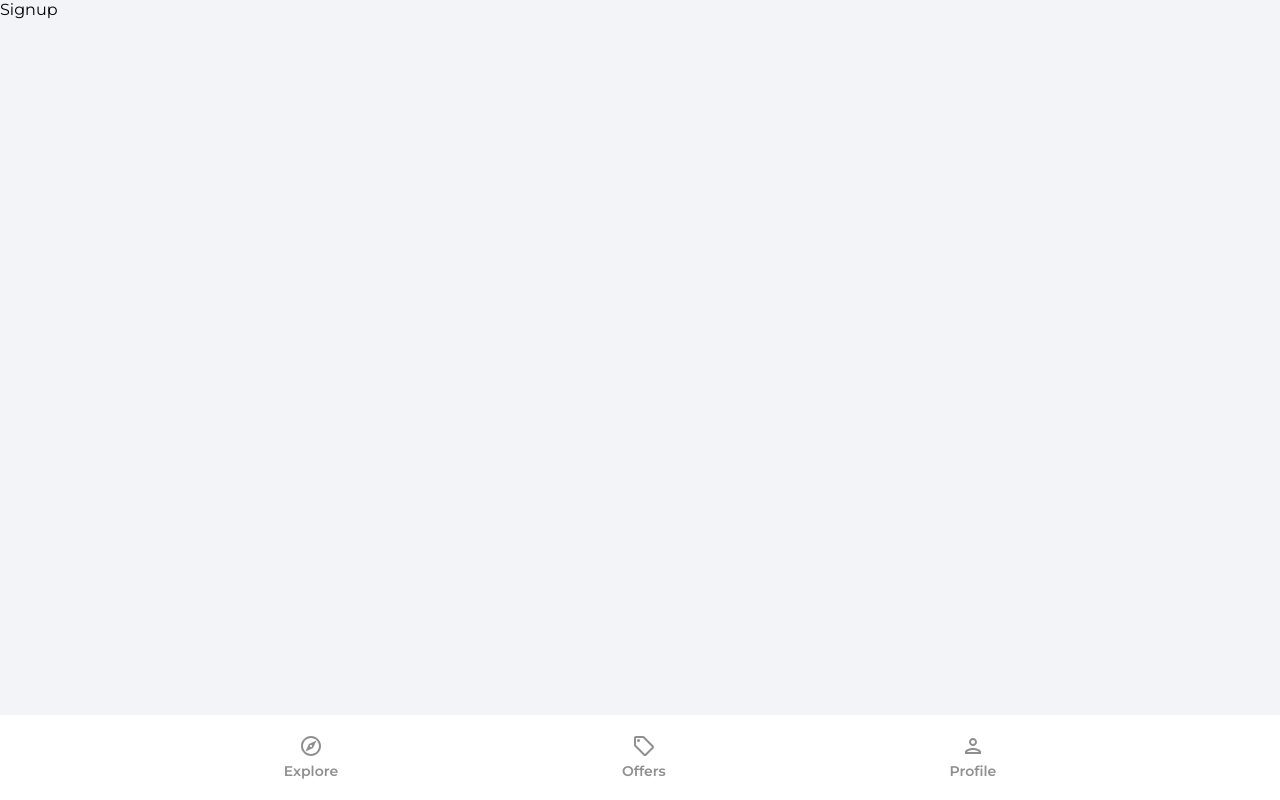
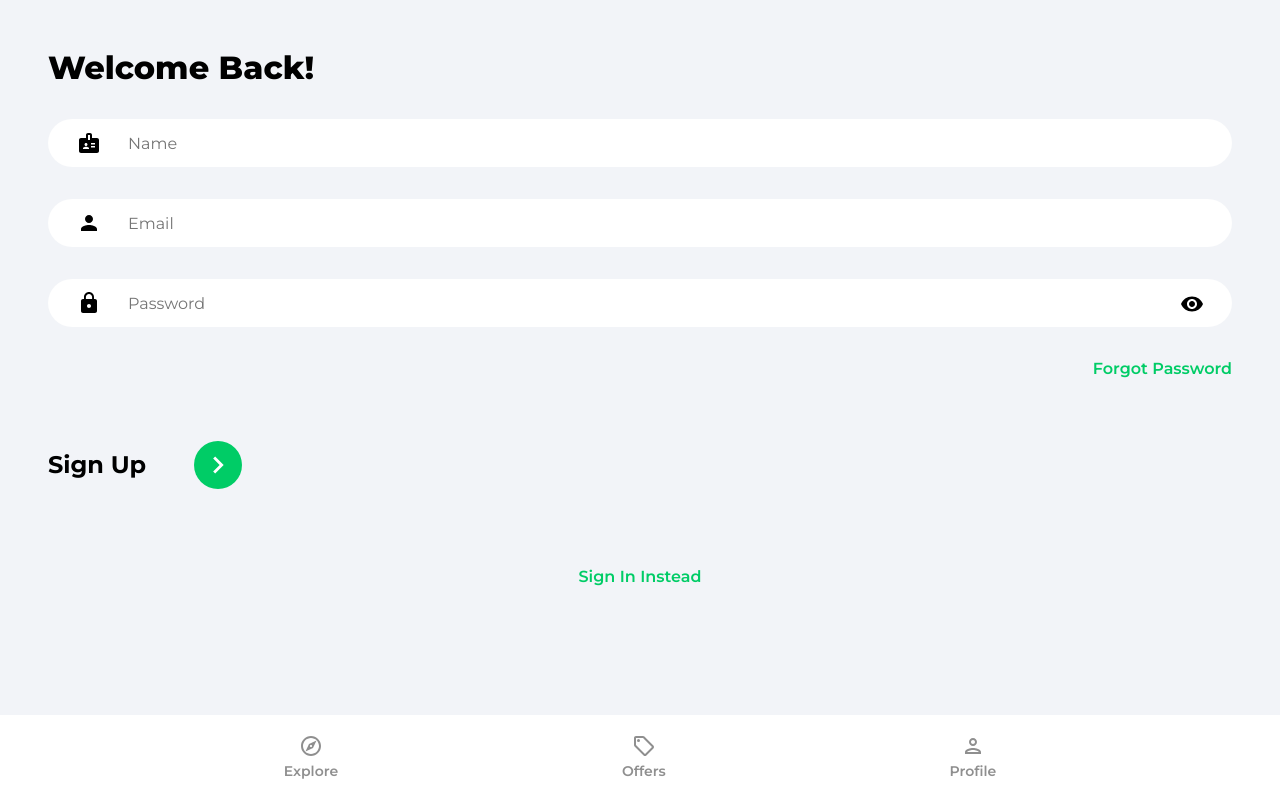
Before and after one commit to LucianSoto/House-Marketplace, a React (Create React App) app in the folder house-marketplace/: page /sign-up in a window 1280 px wide. Built offline with nearby package versions, Linux system fonts and the light colour scheme.

Commit message:
Implemented SignIn & SignUp components

```diff
--- a/house-marketplace/src/App.jsx
+++ b/house-marketplace/src/App.jsx
@@ -4,8 +4,8 @@
 import ForgotPassword from './pages/ForgotPassword'
 import Offers from './pages/Offers'
 import Profile from './pages/Profile'
-import Signin from './pages/Signin'
-import Signup from './pages/Signup'
+import SignIn from './pages/SignIn'
+import SignUp from './pages/SignUp'
 
 function App() {
   return (
@@ -15,8 +15,8 @@
           <Route path='/' element={<Explore />} />
           <Route path='/Offers' element={<Offers />} />
           <Route path='/profile' element={<Profile />} />
-          <Route path='/sign-in' element={<Signin />} />
-          <Route path='/sign-up' element={<Signup />} />
+          <Route path='/sign-in' element={<SignIn />} />
+          <Route path='/sign-up' element={<SignUp />} />
           <Route path='/forgot-password' element={<ForgotPassword />} />
         </Routes>
         <Navbar/>
--- a/house-marketplace/src/pages/Signin.jsx
+++ b/house-marketplace/src/pages/Signin.jsx
@@ -1,11 +1,78 @@
-import React from 'react'
+import { useState } from 'react'
+import { Link, useNavigate } from 'react-router-dom'
+import { ReactComponent as ArrowRightIcon } from '../assets/svg/keyboardArrowRightIcon.svg'
+import visibilityIcon from '../assets/svg/visibilityIcon.svg'
 
-function Signin() {
+function SignIn() {
+  const [showPassword, setShowPassword] = useState(false)
+  const [formData, setFormData] = useState({
+    email: '',
+    password: '',
+  })
+
+  const {email, password} = formData
+
+  const navigate = useNavigate
+
+  const onChange = (e) => {
+    setFormData((prevState) => ({
+      ...prevState,
+      [e.target.id]: e.target.value,
+    }))
+  }
+
   return (
-    <div>
-      Signin
-    </div>
+    <>
+      <div className="pageContainer">
+        <header>
+          <p className="pageHeader">Welcome Back!</p>
+        </header>
+
+        <main>
+          <form >
+            <input
+              type="email"
+              className='emailInput'
+              placeholder='Email'
+              id='email'
+              value={email}
+              onChange={onChange}
+            />
+
+            <div className="passwordInputDiv">
+              <input
+                type={showPassword ? 'text' : 'password'}
+                className='passwordInput'
+                placeholder='Password'
+                id='password'
+              />
+
+              <img
+                src={visibilityIcon}
+                alt="show password"
+                className="showPassword"
+                onClick={()=>
+                setShowPassword((prevState) => !prevState)}
+              />
+            </div>
+
+            <Link to='/forgot-password' className='forgotPasswordLink'>
+              Forgot Password
+            </Link>
+
+            <div className="signInBar">
+              <p className="signInText">Sign In</p>
+              <button className="signInButton"><ArrowRightIcon fill='#ffffff' width='34px' height='34px'/></button>
+            </div>
+          </form>
+
+          {/* google OAuth */}
+
+          <Link to='/sign-up' className='registerLink'>Sign Up Instead</Link>
+        </main>
+      </div>
+    </>
   )
 }
 
-export default Signin
+export default SignIn
--- a/house-marketplace/src/pages/Signup.jsx
+++ b/house-marketplace/src/pages/Signup.jsx
@@ -1,11 +1,88 @@
-import React from 'react'
 
-function Signup() {
+import { useState } from 'react'
+import { Link, useNavigate } from 'react-router-dom'
+import { ReactComponent as ArrowRightIcon } from '../assets/svg/keyboardArrowRightIcon.svg'
+import visibilityIcon from '../assets/svg/visibilityIcon.svg'
+
+function SignUp() {
+  const [showPassword, setShowPassword] = useState(false)
+  const [formData, setFormData] = useState({
+    name: '',
+    email: '',
+    password: '',
+  })
+
+  const {email, password, name} = formData
+
+  const navigate = useNavigate
+
+  const onChange = (e) => {
+    setFormData((prevState) => ({
+      ...prevState,
+      [e.target.id]: e.target.value,
+    }))
+  }
+
   return (
-    <div>
-      Signup
-    </div>
+    <>
+      <div className="pageContainer">
+        <header>
+          <p className="pageHeader">Welcome Back!</p>
+        </header>
+
+        <main>
+          <form >
+            <input
+              type="text"
+              className='nameInput'
+              placeholder='Name'
+              id='name'
+              value={name}
+              onChange={onChange}
+            />
+            <input
+              type="email"
+              className='emailInput'
+              placeholder='Email'
+              id='email'
+              value={email}
+              onChange={onChange}
+            />
+
+            <div className="passwordInputDiv">
+              <input
+                type={showPassword ? 'text' : 'password'}
+                className='passwordInput'
+                placeholder='Password'
+                id='password'
+              />
+
+              <img
+                src={visibilityIcon}
+                alt="show password"
+                className="showPassword"
+                onClick={()=>
+                setShowPassword((prevState) => !prevState)}
+              />
+            </div>
+
+            <Link to='/forgot-password' className='forgotPasswordLink'>
+              Forgot Password
+            </Link>
+
+            <div className="signUpBar">
+              <p className="signUpText">Sign Up</p>
+              <button className="signUpButton"><ArrowRightIcon fill='#ffffff' width='34px' height='34px'/></button>
+            </div>
+          </form>
+
+          {/* google OAuth */}
+
+          <Link to='/sign-in' className='registerLink'>Sign In Instead</Link>
+        </main>
+      </div>
+    </>
   )
 }
 
-export default Signup
+export default SignUp
```
